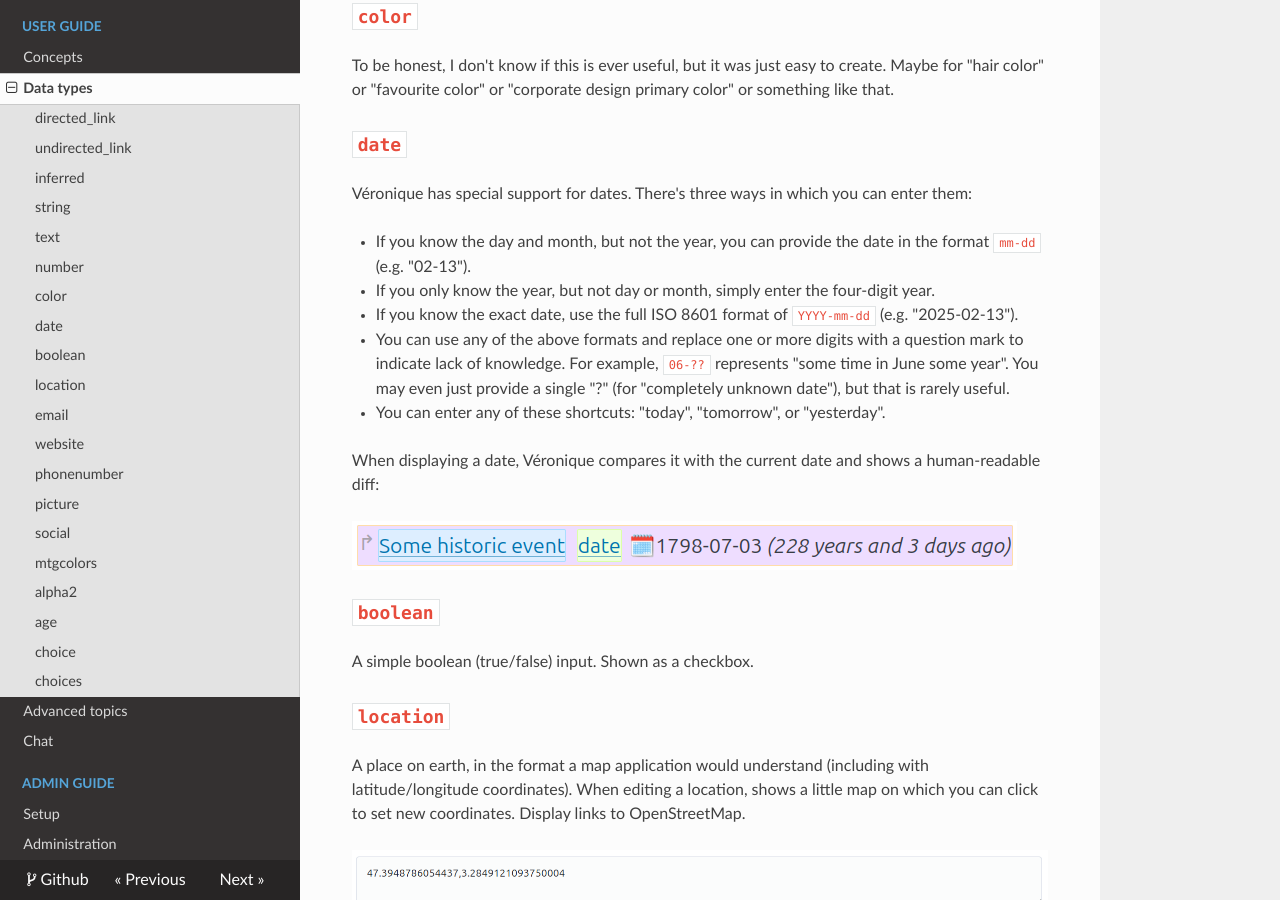
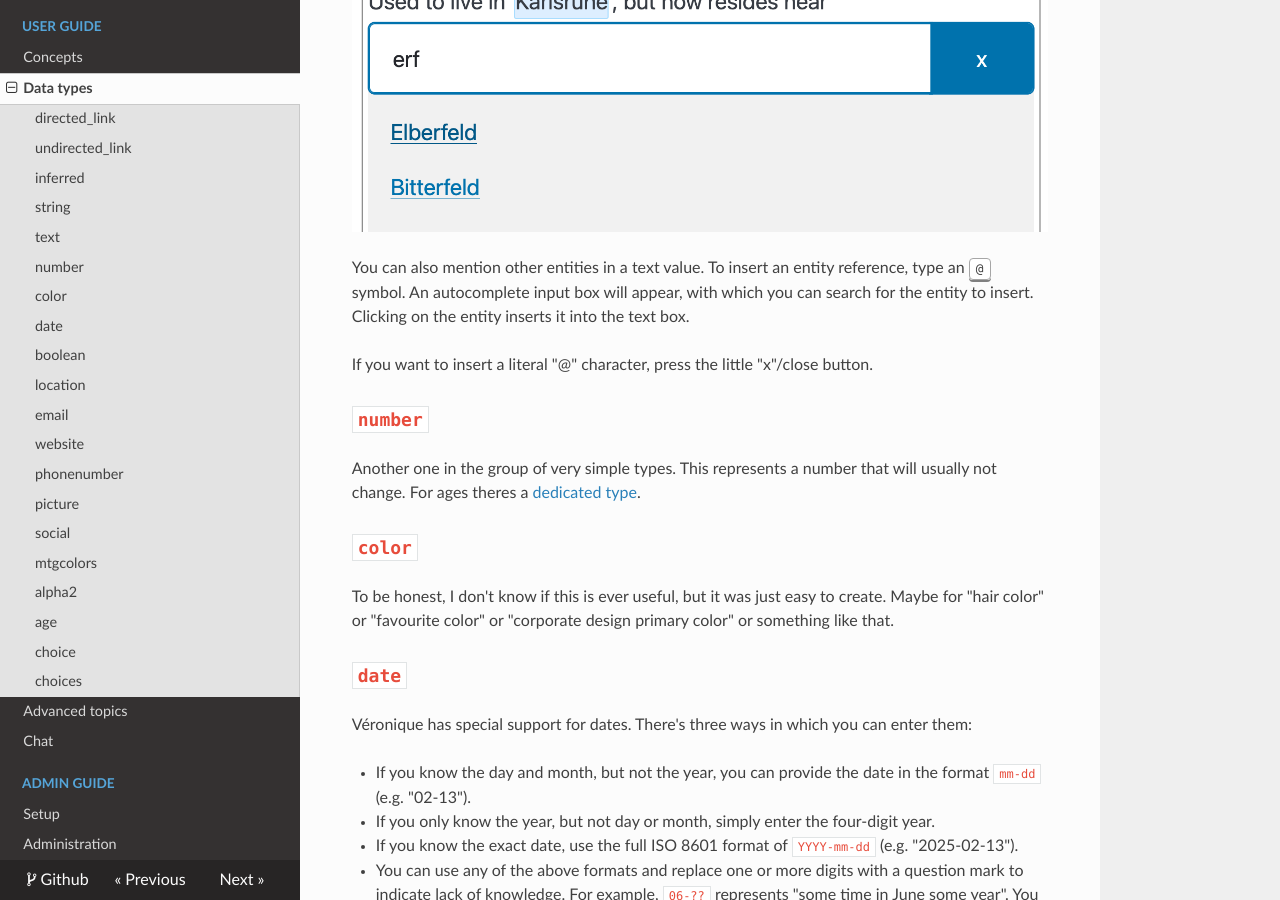
Before and after one commit to L3viathan/veronique, an MkDocs documentation site: the page built from docs/data-types.md, in a window 1280 px wide and 900 px high, scrolled down 1521 px. Built offline with MkDocs 1.6.1, drawn with Linux system fonts in a browser that asks for light colours; nearby versions of some CDN libraries.

Commit message:
docs: Screenshot of editing text and inserting entities

```diff
--- a/docs/data-types.md
+++ b/docs/data-types.md
@@ -42,6 +42,16 @@ A simple, short text. Use this for things that would usually fit in one line.
 
 Behaves mostly like `string`, but you'll have a multiline input, and the output
 renders as Markdown.
+
+![How to insert entities into a text field](img/edit-text.png)
+
+You can also mention other entities in a text value. To insert an entity
+reference, type an <kbd>@</kbd> symbol. An autocomplete input box will appear,
+with which you can search for the entity to insert. Clicking on the entity
+inserts it into the text box.
+
+If you want to insert a literal "@" character, press the little "x"/close
+button.
 
 ## `number`
 
```
Also changed, not shown: docs/img/edit-text.png (added).
